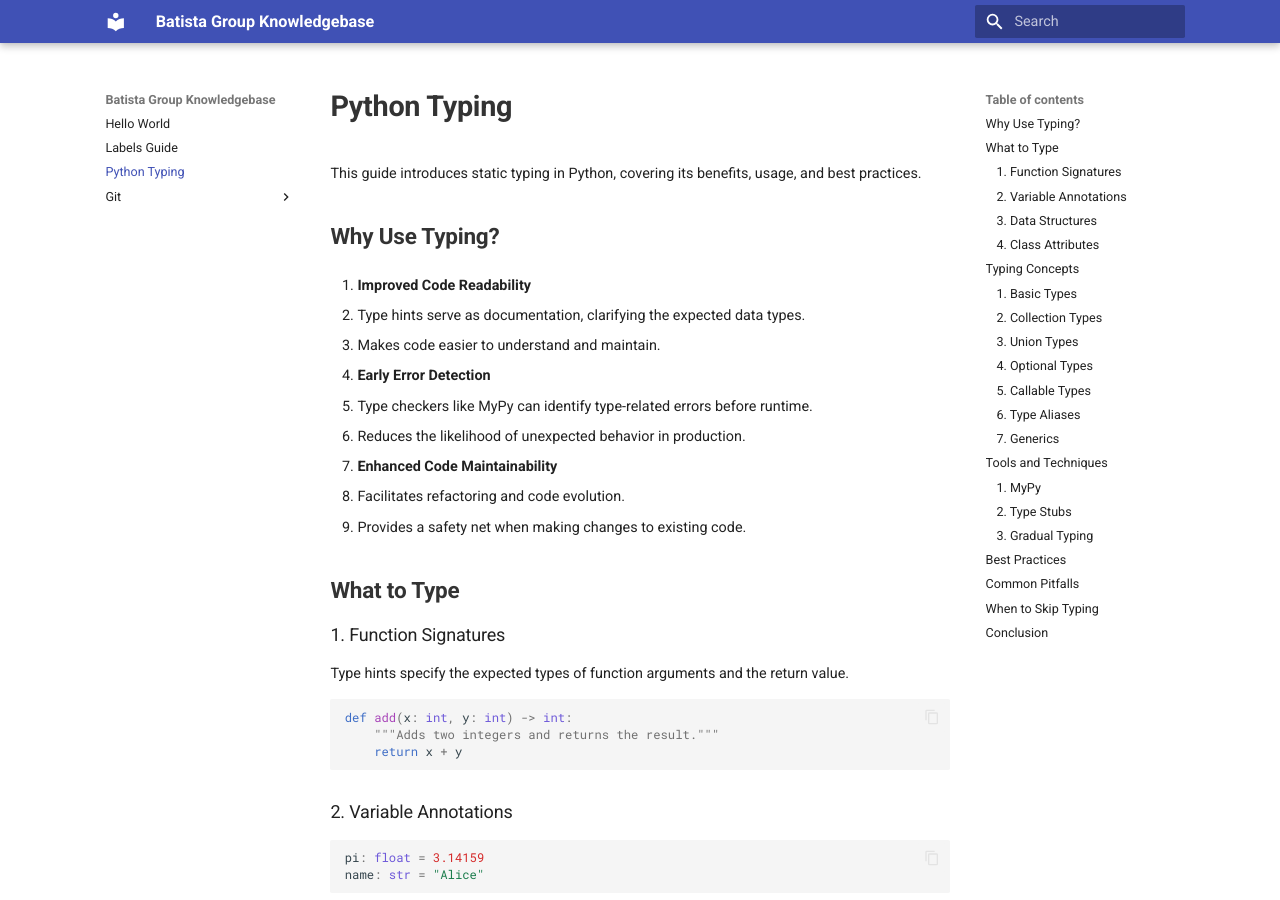
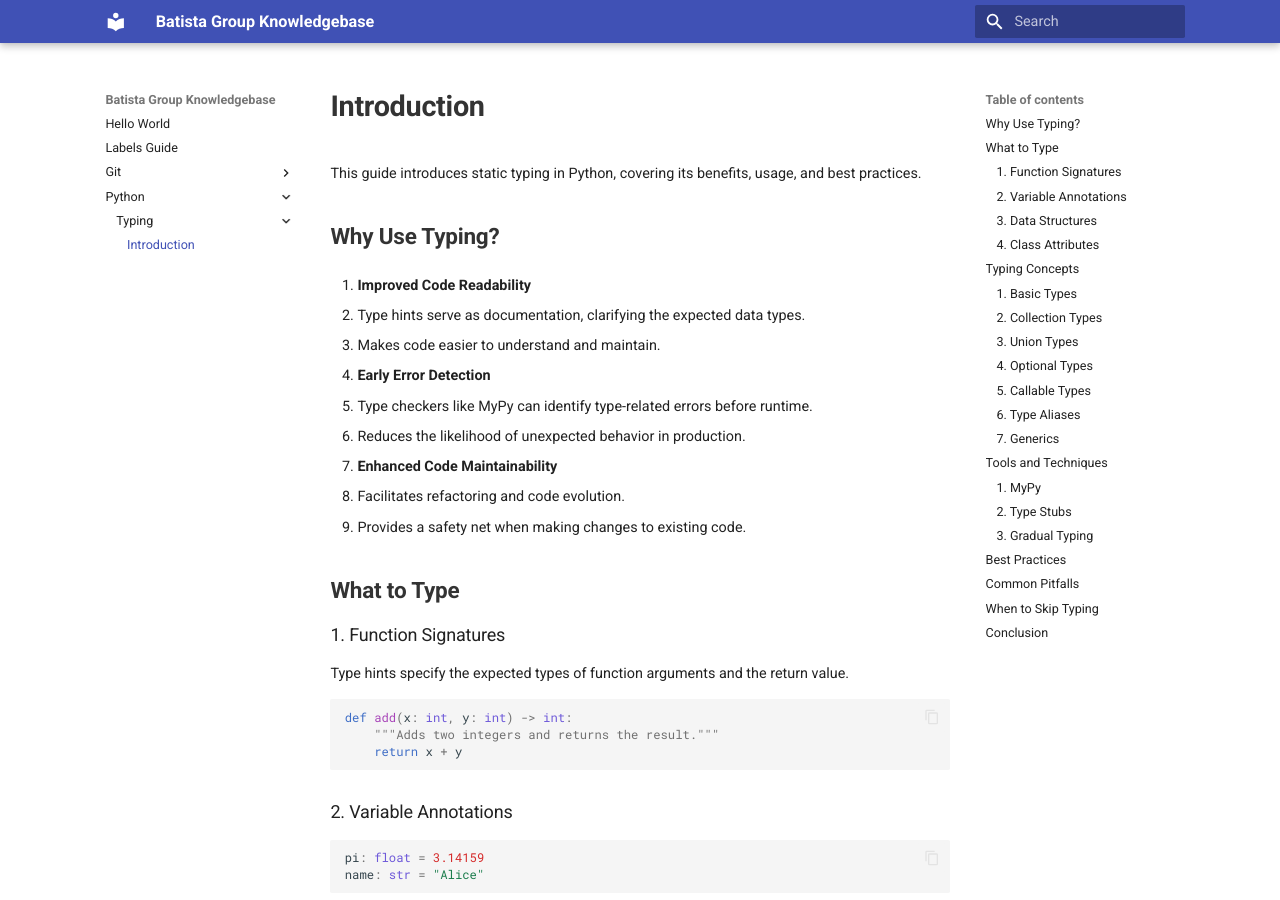
Before and after one commit to batistagroup/knowledgebase, an MkDocs documentation site: the page built from docs/python/typing/intro.md, in a window 1280 px wide and 900 px high. Built offline with MkDocs 1.6.1 and Material for MkDocs 9.7.7, drawn with Linux system fonts in a browser that asks for light colours.

Commit message:
reorg: prep better structure

```diff
--- a/docs/typing.md
+++ b/docs/python/typing/intro.md
@@ -1,4 +1,4 @@
-# Python Typing
+# Introduction
 
 This guide introduces static typing in Python, covering its benefits, usage, and best practices.
 
```
Also changed, not shown: 3 other files.
